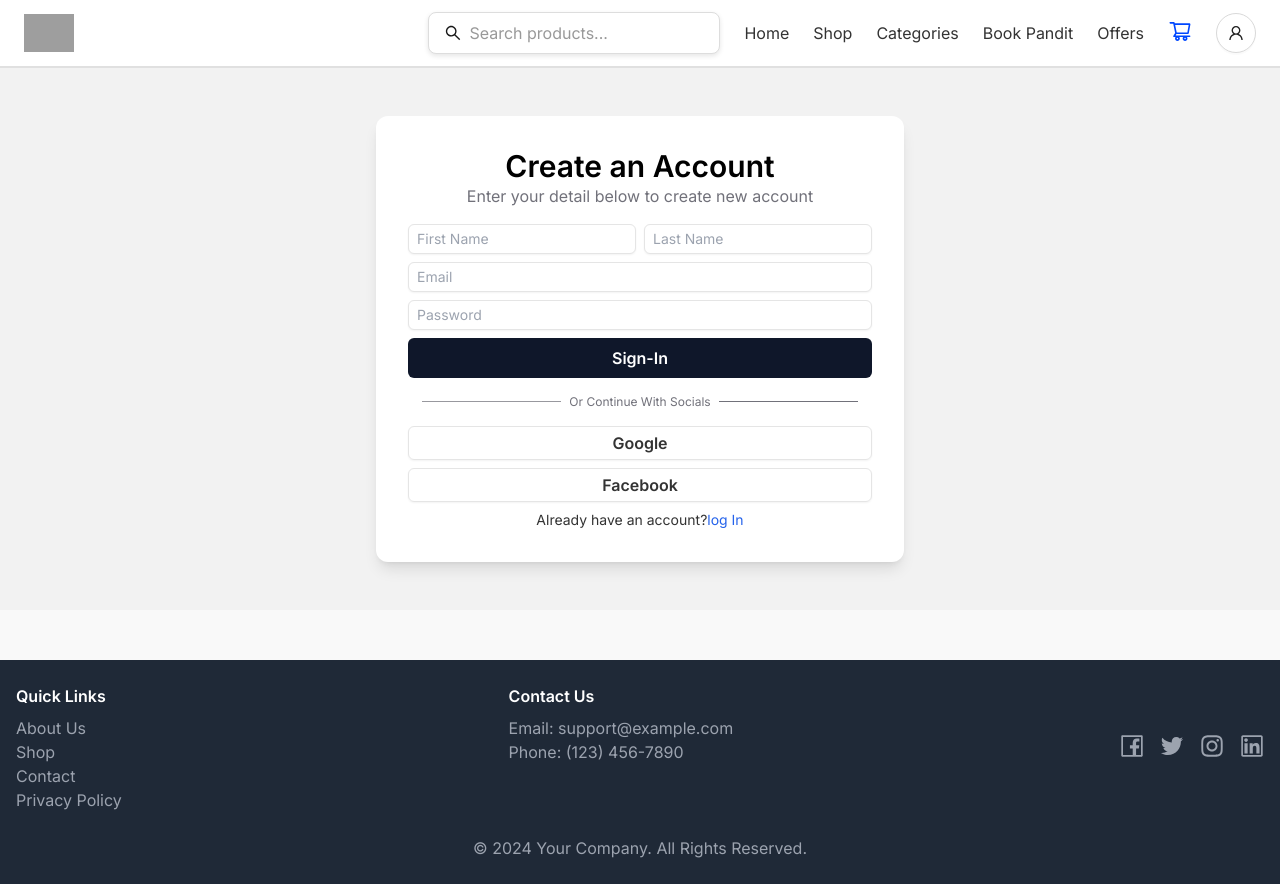
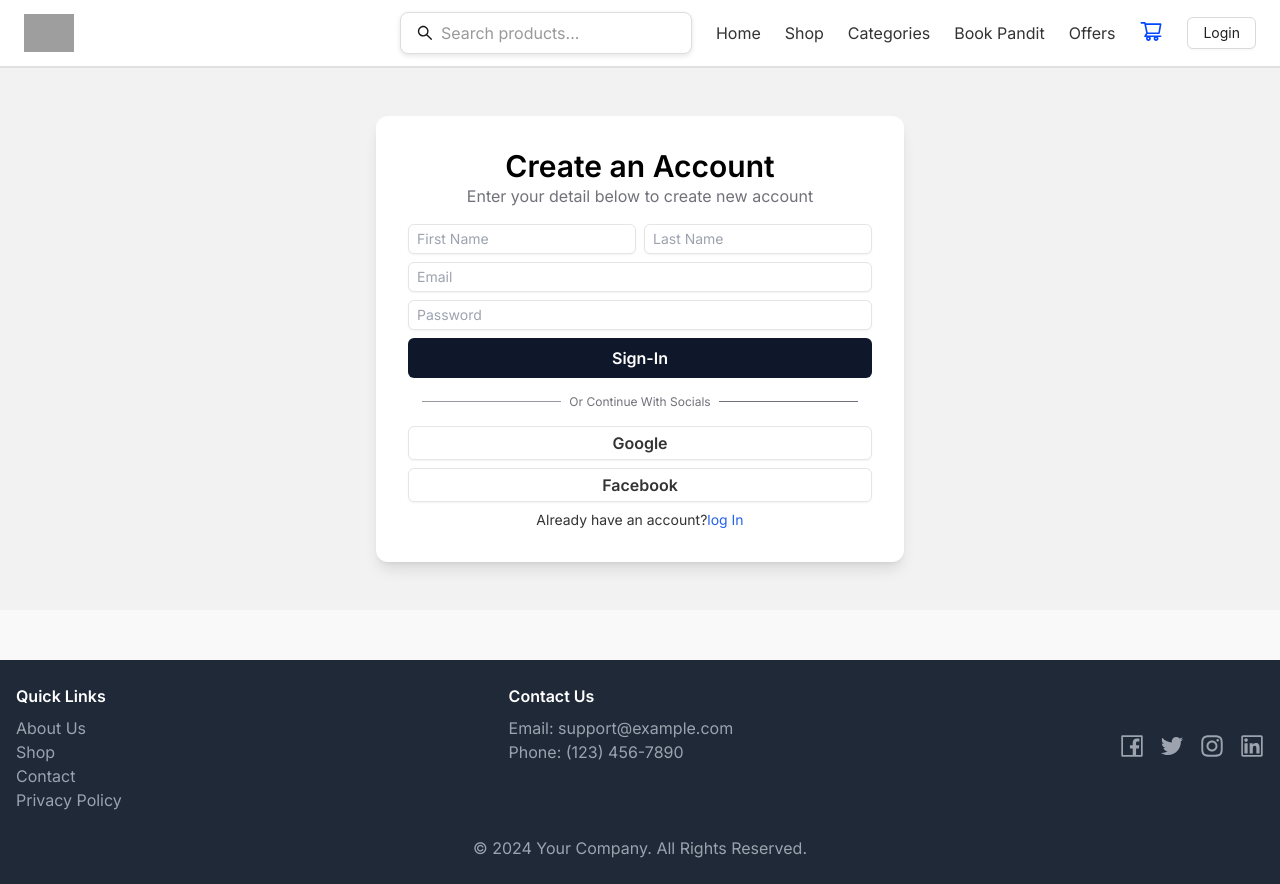
Before and after one commit to Rjirock/ecommerce-client, a Next.js app: page /register in a window 1280 px wide. Built offline with nearby package versions, Linux system fonts and the light colour scheme; grey boxes are pictures that could not be loaded.

Commit message:
Aditya Login Route

```diff
--- a/src/shared/Navbar2El/index.jsx
+++ b/src/shared/Navbar2El/index.jsx
@@ -11,9 +11,7 @@ const Navbar2El = () => {
   const [isDrawerOpen, setIsDrawerOpen] = useState(false);
   const [isSticky, setIsSticky] = useState(false);
   const [searchQuery, setSearchQuery] = useState('');
-  const user={
-    role:"admin"
-  }
+  const user= null;
   useEffect(() => {
     const handleScroll = () => setIsSticky(window.scrollY > 150);
     window.addEventListener('scroll', handleScroll);
@@ -83,7 +81,7 @@ const Navbar2El = () => {
           ))}
 
           {
-            user.role ? <div className="profile-dropdown">
+            user ? <div className="profile-dropdown">
             <Dropdown overlay={profileMenu} trigger={['hover']}>
               <Button
                 icon={<UserOutlined />}
@@ -92,7 +90,7 @@ const Navbar2El = () => {
                 size="large"
               />
             </Dropdown>
-          </div> : <div><Button>Login</Button></div>
+          </div> : <div><Link href="/login"><Button>Login</Button></Link></div>
           }
         </div>
 
```
